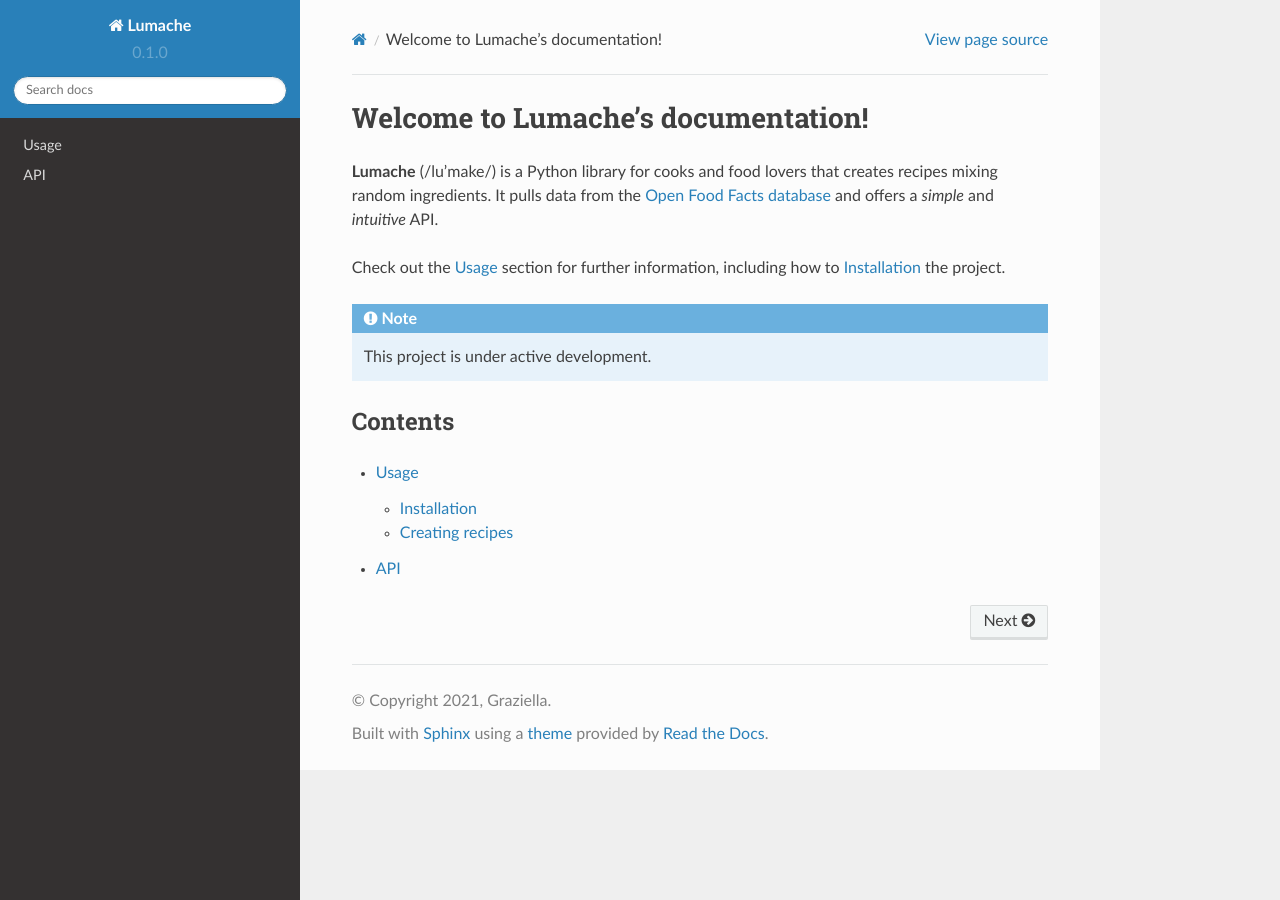
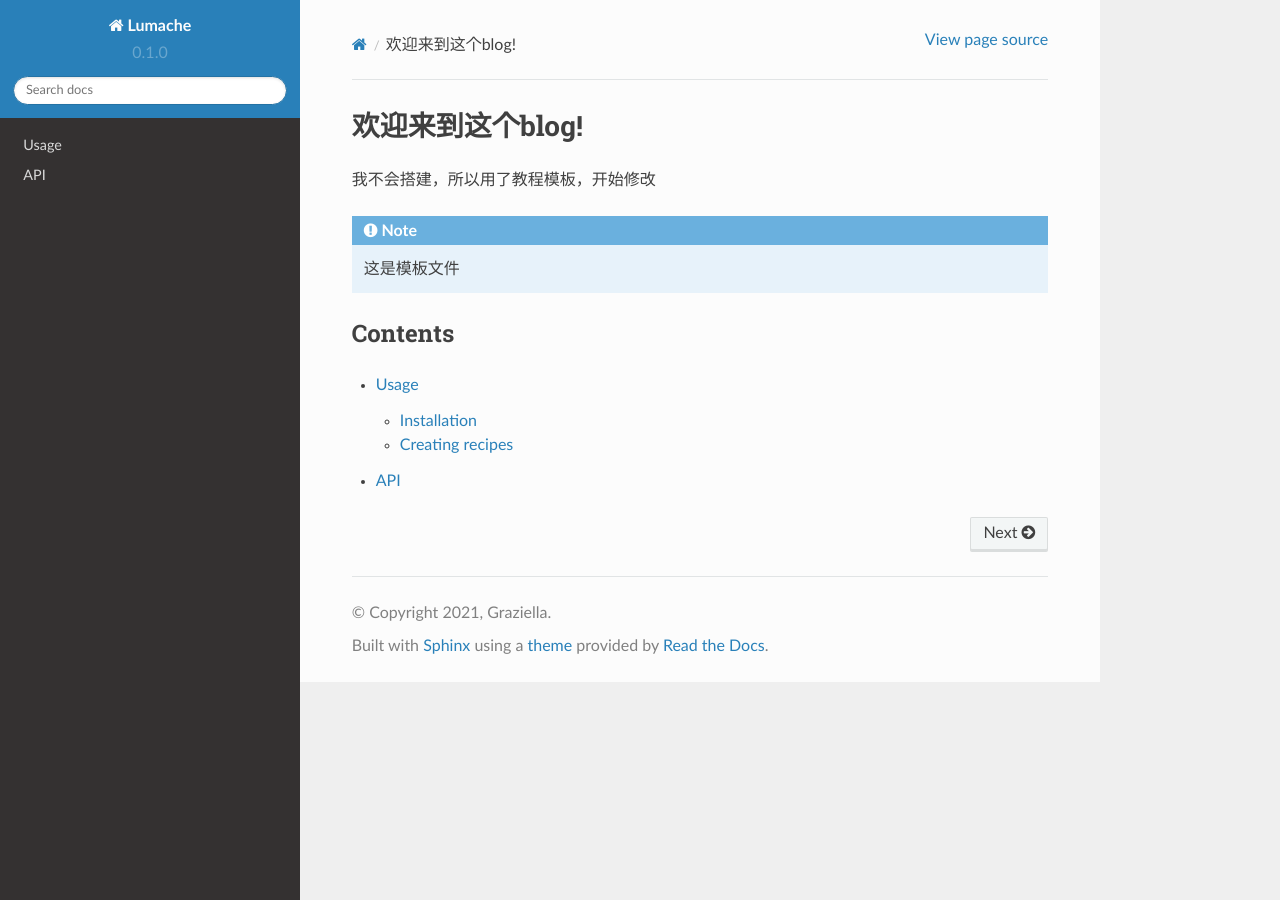
Before and after one commit to bt7-vip/JG-H, a Sphinx documentation site: the page built from docs/source/index.rst, in a window 1280 px wide. Built offline with Sphinx 7.4.7 and the Read the Docs theme 2.0.0, drawn with Linux system fonts in a browser that asks for light colours.

Commit message:
Update index.rst
update first note

```diff
--- a/docs/source/index.rst
+++ b/docs/source/index.rst
@@ -1,17 +1,11 @@
-Welcome to Lumache's documentation!
+欢迎来到这个blog!
 ===================================
 
-**Lumache** (/lu'make/) is a Python library for cooks and food lovers
-that creates recipes mixing random ingredients.
-It pulls data from the `Open Food Facts database <https://world.openfoodfacts.org/>`_
-and offers a *simple* and *intuitive* API.
-
-Check out the :doc:`usage` section for further information, including
-how to :ref:`installation` the project.
+我不会搭建，所以用了教程模板，开始修改
 
 .. note::
 
-   This project is under active development.
+   这是模板文件
 
 Contents
 --------
```
